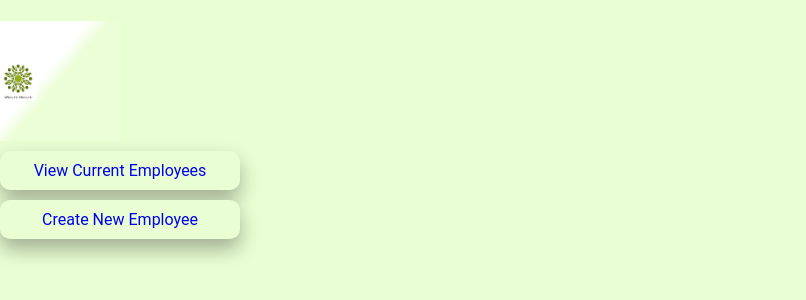
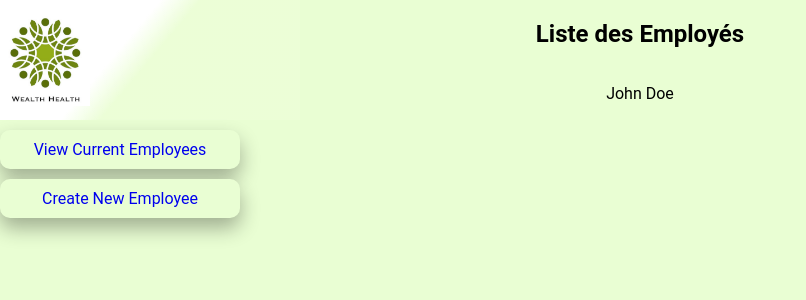
Before and after one commit to leen1515/hrnet, a React (Create React App) app in the folder hrnet/: page /employes in a window 1280 px wide. Shown: the top 300 px of the page, without its empty margins (0-806 px from the left). Built offline with nearby package versions, Linux system fonts and the light colour scheme.

Commit message:
fix(): storage with reduxpersist works

```diff
--- a/hrnet/src/components/CreateForm.jsx
+++ b/hrnet/src/components/CreateForm.jsx
@@ -5,9 +5,10 @@ import { statesArray } from '../modules/selector/datasArrays/statesArray';
 import DateSelector from '../modules/DateSelector';
 import Modal from '../modules/Modal';
 import { Label } from '../styled/global';
-import { useDispatch, useSelector } from 'react-redux';
+import { useDispatch } from 'react-redux';
 import { submitForm } from '../reduxcode/sliceform';
-import { useState, useEffect } from 'react';
+import { useState } from 'react';
+import { createEmployeeData } from '../datas/format';
 
 const Container = styled.div`
     display:flex;
@@ -92,30 +93,23 @@ function CreateForm() {
     const [state, setState] = useState('');
     const [department, setDepartment] = useState('');
 
-    const formData = useSelector(state => state.form.employeeData);
-
-    useEffect(() => {
-      console.log('Form Data:', formData);
-    }, [formData]);
-
 
     const handleSubmit = (e) => {
         e.preventDefault();
-        const formData = {
-            firstName: e.target["first-name"].value,
-            lastName: e.target["last-name"].value,
-            dateOfBirth : dateOfBirth.getTime(),
-            dateStart: dateStart.getTime(),
-            address: {
-            street: e.target["street"].value,
-            city: e.target["city"].value,
+        const employeeData  = createEmployeeData(
+            Date.now(),
+            e.target["first-name"].value,
+            e.target["last-name"].value,
+            dateOfBirth,
+            dateStart,
+            e.target["street"].value,
+            e.target["city"].value,
             state,
-            zipCode: e.target["zip-code"].value
-            },
+            e.target["zip-code"].value,
             department
-        };
-        dispatch(submitForm(formData));
-        };
+        );
+        dispatch(submitForm(employeeData ));
+    };
 
 return (
     <>
--- a/hrnet/src/components/Header.jsx
+++ b/hrnet/src/components/Header.jsx
@@ -5,6 +5,7 @@ import { Link } from 'react-router-dom';
 const HeaderParent = styled.div`
     position:fixed;
     z-index: 100;
+    top:0;
     `;
 
 const HeaderStyle = styled.header`
@@ -13,14 +14,16 @@ const HeaderStyle = styled.header`
     align-items:flex-start;
     justify-content:flex-start;
     flex-direction:row;
-    width:40%;
+    width:100%;
     height:15vh;
     margin: 0;
     background : linear-gradient(130deg, #ffffff 40%, #fffff027 50%);
+    z-index:1;
     && img{
 object-fit: contain;
 width: 30%;
 height:100%;
+z-index: 1;
 }
 `;
 
--- /dev/null
+++ b/hrnet/src/datas/format.js
@@ -0,0 +1,16 @@
+export function createEmployeeData(id, firstName, lastName, dateOfBirth, dateStart, street, city, state, zipCode, department) {
+    return {
+        id,
+        firstName: firstName.trim(),
+        lastName: lastName.trim(),
+        dateOfBirth: dateOfBirth instanceof Date ? dateOfBirth.toISOString() : '',
+        dateStart: dateStart instanceof Date ? dateStart.toISOString() : '',
+        address: {
+            street: street.trim(),
+            city: city.trim(),
+            state,
+            zipCode
+        },
+        department
+    };
+}
--- a/hrnet/src/pages/ListEmploye.jsx
+++ b/hrnet/src/pages/ListEmploye.jsx
@@ -1,13 +1,29 @@
-import { useSelector } from "react-redux";
-// import styled from "styled-components";
+import React from 'react';
+import { useSelector } from 'react-redux';
+import styled from 'styled-components';
 
-function ListEmploye(){
+const ContainerEmployees = styled.div`
+    display: flex;
+    flex-direction: column;
+    align-items: center;
+    width: 80%;
+    margin: auto;
+    border-radius: 10px;
+`;
 
-    const employeeData = useSelector(state => state.form.employeeData);
-
-    return(
-        <h1>{JSON.stringify(employeeData)}</h1>
-    );
+function EmployeeList() {
+  const employees = useSelector(state => state.form.employees);
+ console.log(employees);
+  return (
+    <ContainerEmployees>
+      <h2>Liste des Employés</h2>
+      {employees.map(employee => (
+        <div key={employee.id}>
+          <p>{employee.firstName} {employee.lastName}</p>
+        </div>
+      ))}
+    </ContainerEmployees>
+  );
 }
 
-export default ListEmploye;
+export default EmployeeList;
--- a/hrnet/src/reduxcode/sliceform.js
+++ b/hrnet/src/reduxcode/sliceform.js
@@ -1,17 +1,24 @@
 import { createSlice } from '@reduxjs/toolkit';
 
-export const formSlice = createSlice({
+
+
+const formSlice = createSlice({
   name: 'form',
   initialState: {
-    employeeData: {}
+    employees: [{ id: 'id1', firstName: 'John', lastName: 'Doe', dateOfBirth: '1990-01-01', dateStart: '2020-01-01', address: { street: '1 rue de la Paix', city: 'Paris', state: 'France', zipCode: '75000' }, department: 'IT'}]
   },
   reducers: {
     submitForm: (state, action) => {
-      state.employeeData = action.payload;
-    },
-  },
+      const newEmployee = {
+        ...action.payload
+      };
+      state.employees.push(newEmployee);
+      console.log('New employee payload:', action.payload);
+
+    }
+  }
 });
 
 export const { submitForm } = formSlice.actions;
-
-export default formSlice.reducer;
+export const formSliceReducer = formSlice.reducer;
+export default formSliceReducer;
--- a/hrnet/src/store/store.js
+++ b/hrnet/src/store/store.js
@@ -1,7 +1,15 @@
+// store.js
 import { configureStore } from '@reduxjs/toolkit';
 import { persistStore, persistReducer } from 'redux-persist';
-import storage from 'redux-persist/lib/storage';
-import formReducer from '../reduxcode/sliceform';
+import storage from 'redux-persist/lib/storage'; // Utilise le localStorage
+import formSliceReducer from '../reduxcode/sliceform'; // Vérifiez le chemin d'accès
+
+
+import { combineReducers } from '@reduxjs/toolkit';
+
+const rootReducer = combineReducers({
+  form: formSliceReducer,
+});
 
 const persistConfig = {
   key: 'root',
@@ -9,12 +17,10 @@ const persistConfig = {
   whitelist: ['form']
 };
 
-const persistedReducer = persistReducer(persistConfig, formReducer);
+const persistedReducer = persistReducer(persistConfig, rootReducer);
 
 export const store = configureStore({
-  reducer: {
-    form: persistedReducer
-  }
+  reducer: persistedReducer,
 });
 
 export const persistor = persistStore(store);
```
